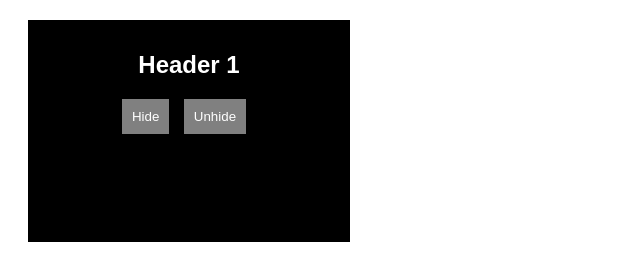
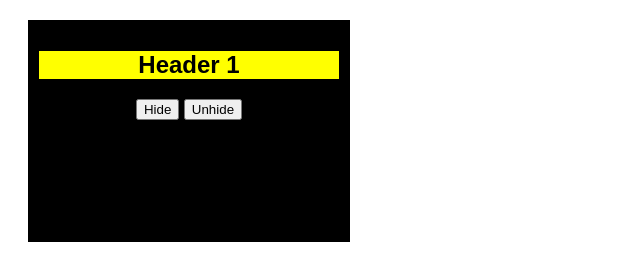
Before and after one commit to a1dric5/DOM-mini-lab, a plain HTML site: page index.html in a window 1280 px wide. Shown: the whole page, without its empty margins (0-640 px from the left). Drawn offline with Linux system fonts and the light colour scheme.

Commit message:
revised final draft

```diff
--- a/index.css
+++ b/index.css
@@ -1,6 +1,6 @@
 nav {
     background-color: black;
-    color: white;
+    color: black;
     font-size: 16px;
     font-family: Arial, sans-serif;
     border: 1px solid black;
@@ -11,10 +11,14 @@ nav {
     text-align: center;
   }
 
-button {
+#button {
     background-color: gray;
     color: white;
     padding: 10px;
     border: none;
     margin-right: 10px;
 }
+#title {
+    background-color: yellow;
+    font-size: 30x;
+ }
--- a/index.html
+++ b/index.html
@@ -10,7 +10,8 @@
 </head>
 <body>
     <nav>
-        <h1>Header 1</h1>
+        <h1 id = "title">
+        </h1>
         <button id="hide-button"> Hide </button>
         <button id="show-button"> Unhide</button>
     </nav>
--- a/index.js
+++ b/index.js
@@ -1,6 +1,8 @@
 let heading = document.querySelector("h1");
 let hideButton = document.getElementById("hide-button");
 let showButton = document.getElementById("show-button");
+
+heading.textContent="Header 1"
 
 hideButton.addEventListener("click", () => {
   heading.style.display = "none";
```
